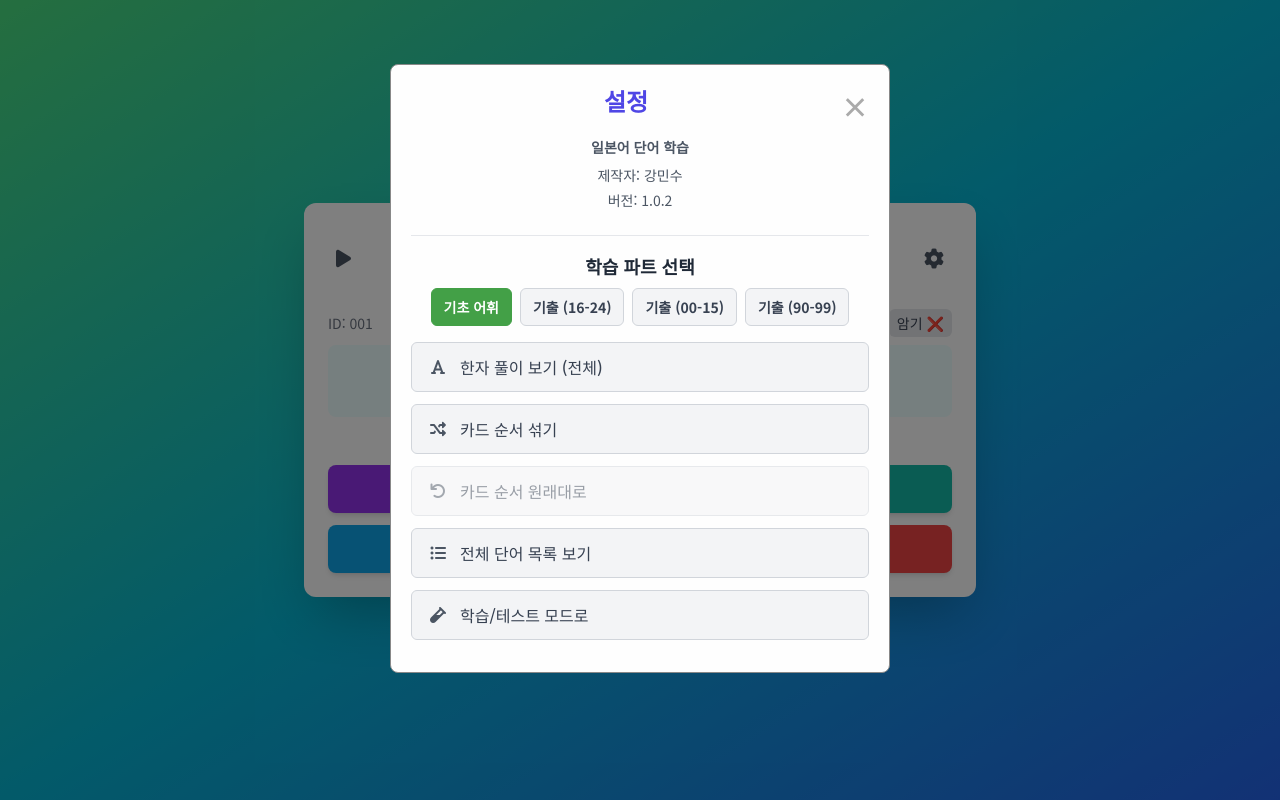
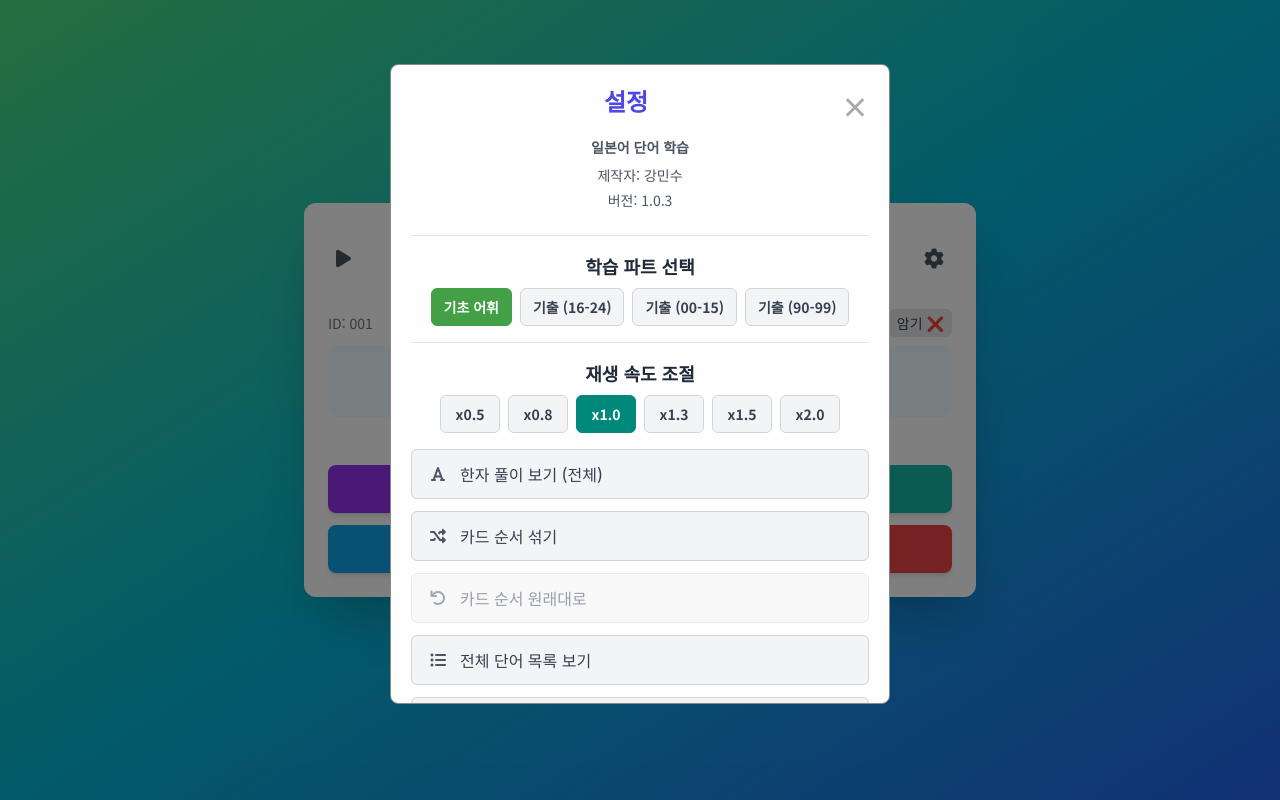
Before and after one commit to mskmsk-msk/jp-words, a plain HTML site: page index.html in a window 1280 px wide. Both pictures are taken after a click on the button 934 px from the left and 258 px from the top of the page. Drawn offline with nearby package versions, Linux system fonts and the light colour scheme.

Commit message:
재생 속도 추가

```diff
--- a/index.html
+++ b/index.html
@@ -150,6 +150,22 @@
             background-color: #43A047; /* green-600 */
             color: white;
             border-color: #43A047;
+            font-weight: 700;
+        }
+        .speed-control-button {
+            background-color: #f3f4f6; /* bg-gray-100 */
+            border-color: #d1d5db; /* border-gray-300 */
+            color: #374151; /* text-gray-700 */
+            transition: all 0.2s ease-in-out;
+            min-width: 60px; /* 버튼 최소 너비 설정 */
+        }
+        .speed-control-button:hover {
+            background-color: #e5e7eb; /* hover:bg-gray-200 */
+        }
+        .speed-control-button.active {
+            background-color: #00897B; /* teal-600 */
+            color: white;
+            border-color: #00897B;
             font-weight: 700;
         }
 
@@ -257,7 +273,7 @@
         <div class="app-info text-center mb-6">
             <p class="font-semibold text-lg text-gray-700">일본어 단어 학습</p>
             <p>제작자: 강민수</p>
-            <p>버전: 1.0.2</p>
+            <p>버전: 1.0.3</p>
         </div>
         <div class="border-t border-gray-200 my-4"></div>
         <h3 class="text-lg font-semibold text-gray-800 mb-2 text-center">학습 파트 선택</h3>
@@ -266,6 +282,17 @@
             <button data-part="part2" class="part-select-button px-3 py-2 text-sm font-semibold rounded-md border">기출 (16-24)</button>
             <button data-part="part3" class="part-select-button px-3 py-2 text-sm font-semibold rounded-md border">기출 (00-15)</button>
             <button data-part="part4" class="part-select-button px-3 py-2 text-sm font-semibold rounded-md border">기출 (90-99)</button>
+        </div>
+
+        <div class="border-t border-gray-200 my-4"></div>
+        <h3 class="text-lg font-semibold text-gray-800 mb-2 text-center">재생 속도 조절</h3>
+        <div id="speedControlContainer" class="flex flex-wrap justify-center gap-2 mb-4">
+            <button data-rate="0.5" class="speed-control-button px-3 py-2 text-sm font-semibold rounded-md border">x0.5</button>
+            <button data-rate="0.8" class="speed-control-button px-3 py-2 text-sm font-semibold rounded-md border">x0.8</button>
+            <button data-rate="1.0" class="speed-control-button px-3 py-2 text-sm font-semibold rounded-md border">x1.0</button>
+            <button data-rate="1.3" class="speed-control-button px-3 py-2 text-sm font-semibold rounded-md border">x1.3</button>
+            <button data-rate="1.5" class="speed-control-button px-3 py-2 text-sm font-semibold rounded-md border">x1.5</button>
+            <button data-rate="2.0" class="speed-control-button px-3 py-2 text-sm font-semibold rounded-md border">x2.0</button>
         </div>
 
         <button id="toggleKanjiEtymologyInSettingsButton" class="settings-modal-button">
@@ -876,6 +903,7 @@
     let kanjiEtymologyVisible = false; // This now acts as a global toggle state
     let memorizedStatus = {};
     let isAutoPlaying = false;
+    let playbackRate = 1.0;
     let speechQueue = [];
     let currentSpeechUtteranceIndex = 0;
     const synth = window.speechSynthesis;
@@ -1346,6 +1374,7 @@
         if (synth.speaking) synth.cancel();
 
         const utterance = new SpeechSynthesisUtterance(text);
+        utterance.rate = playbackRate;
         utterance.lang = lang;
         let targetVoice = null;
         if (lang === 'ko-KR') targetVoice = preferredKoreanVoice;
@@ -1975,18 +2004,39 @@
         // 1. 암기 상태 로드
         loadMemorizedStatus();
 
-        // 2. 마지막으로 선택한 파트 불러오기 (없으면 기본값)
+        const savedRate = localStorage.getItem('japaneseAppPlaybackRate_Word') || '1.0';
+        playbackRate = parseFloat(savedRate);
+
+        // 페이지 로드 시 현재 속도에 맞는 버튼 활성화
+        document.querySelectorAll('.speed-control-button').forEach(btn => {
+            if (parseFloat(btn.dataset.rate) === playbackRate) {
+                btn.classList.add('active');
+            } else {
+                btn.classList.remove('active');
+            }
+        });
+
+        // 재생 속도 버튼 클릭 이벤트 리스너 추가
+        document.getElementById('speedControlContainer').addEventListener('click', (event) => {
+            const target = event.target.closest('.speed-control-button');
+            if (target) {
+                const newRate = parseFloat(target.dataset.rate);
+                playbackRate = newRate;
+                localStorage.setItem('japaneseAppPlaybackRate_Word', newRate);
+
+                // 모든 버튼에서 active 클래스 제거 후 클릭된 버튼에만 추가
+                document.querySelectorAll('.speed-control-button').forEach(btn => btn.classList.remove('active'));
+                target.classList.add('active');
+
+                // 속도 변경 피드백
+                speak("재생 속도가 변경되었습니다.", 'ko-KR');
+            }
+        });
+        // --- 여기까지 추가 ---
+
+        // 앱 시작 로직은 맨 마지막에 위치해야 합니다.
         const savedPart = localStorage.getItem('japaneseAppCurrentPart_Word') || 'part1';
-
-        // 3. 파트 전환 버튼에 이벤트 리스너 추가
-        document.querySelectorAll('.part-select-button').forEach(button => {
-            button.addEventListener('click', () => {
-                switchPart(button.dataset.part);
-            });
-        });
-
-        // 4. 앱 시작
-        switchPart(savedPart, true); // true는 최초 로딩임을 의미
+        switchPart(savedPart, true);
     });
 
     // 기존의 initializeApp(); 단독 호출은 지워주세요.
```
